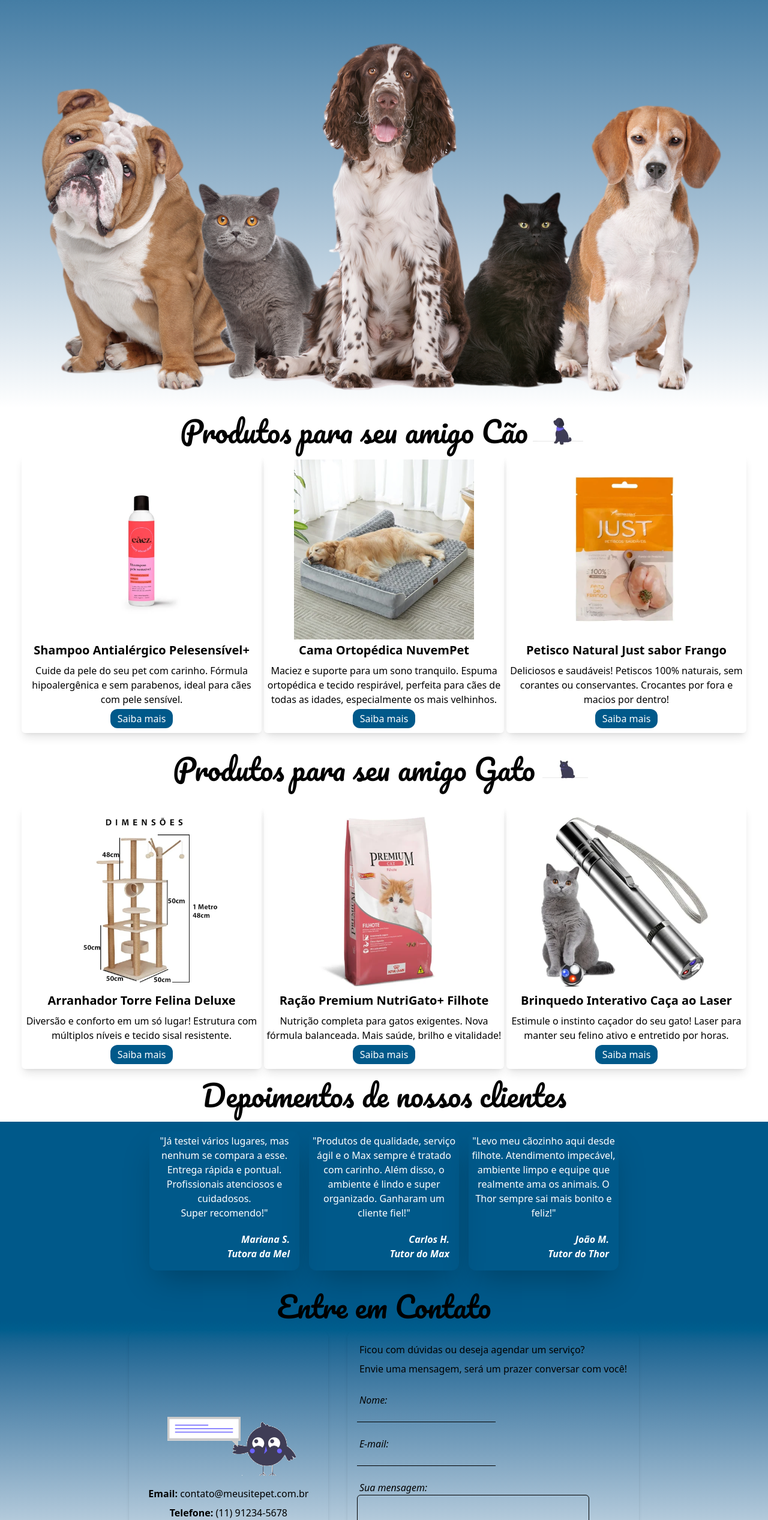
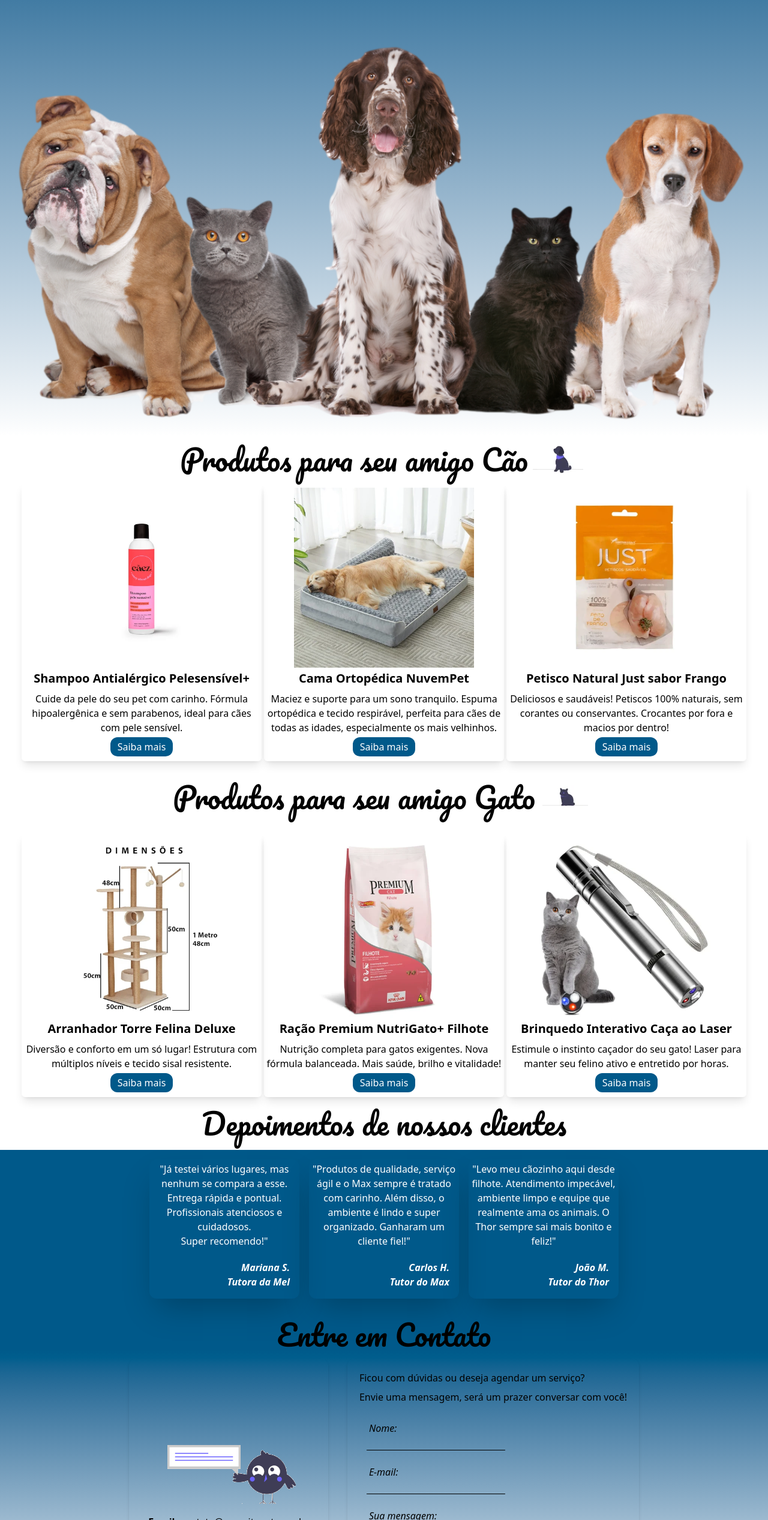
Before and after one commit to felipedev90/pet_and_style, a website: page index.html in a window 1280 px wide. Shown: the part 266-2800 px from the top of the page at 60% size. Drawn offline with Linux system fonts and the light colour scheme.

Commit message:
Commit
Ajustes nos limites do hero e do form

```diff
--- a/index.html
+++ b/index.html
@@ -45,7 +45,11 @@
         </div>
         <picture class="flex justify-center">
           <source media="(max-width: 640px)" src="images/hero_pets_900px.png" />
-          <img src="images/hero_pets_1200px.png" alt="imagem_pets" />
+          <img
+            src="images/hero_pets_1200px.png"
+            alt="imagem_pets"
+            class="w-full max-w-[100%] object-cover"
+          />
         </picture>
       </div>
     </section>
@@ -354,7 +358,7 @@
             Envie uma mensagem, será um prazer conversar com você!
           </p>
           <br />
-          <form class="max-w-96">
+          <form class="w-full max-w-md px-4">
             <label
               for="name"
               class="italic text-xs sm:text-xs md:text-sm lg:text-base p-1"
@@ -382,9 +386,8 @@
             <br />
             <textarea
               rows="5"
-              cols="40"
               required
-              class="border border-black rounded-md"
+              class="w-full border border-black rounded-md"
             >
             </textarea>
             <br />
```
Also changed, not shown: src/output.css.
